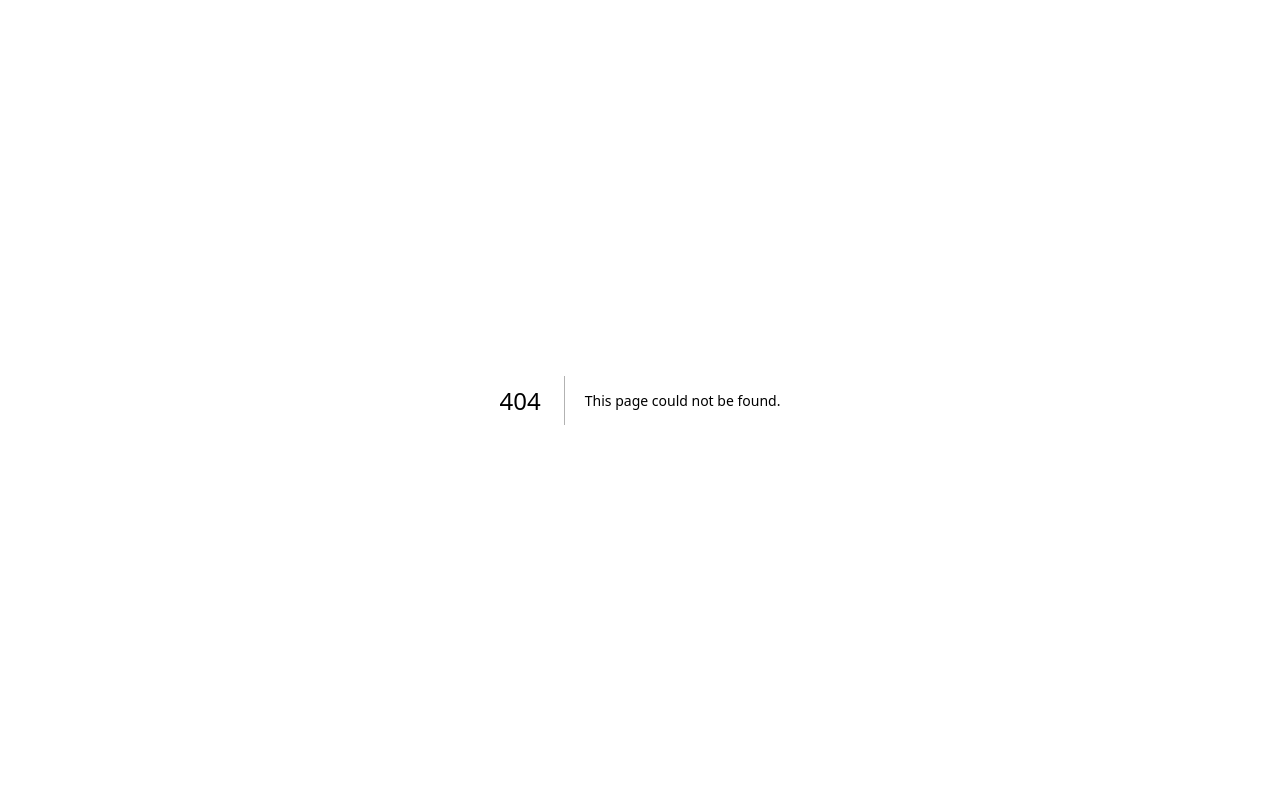
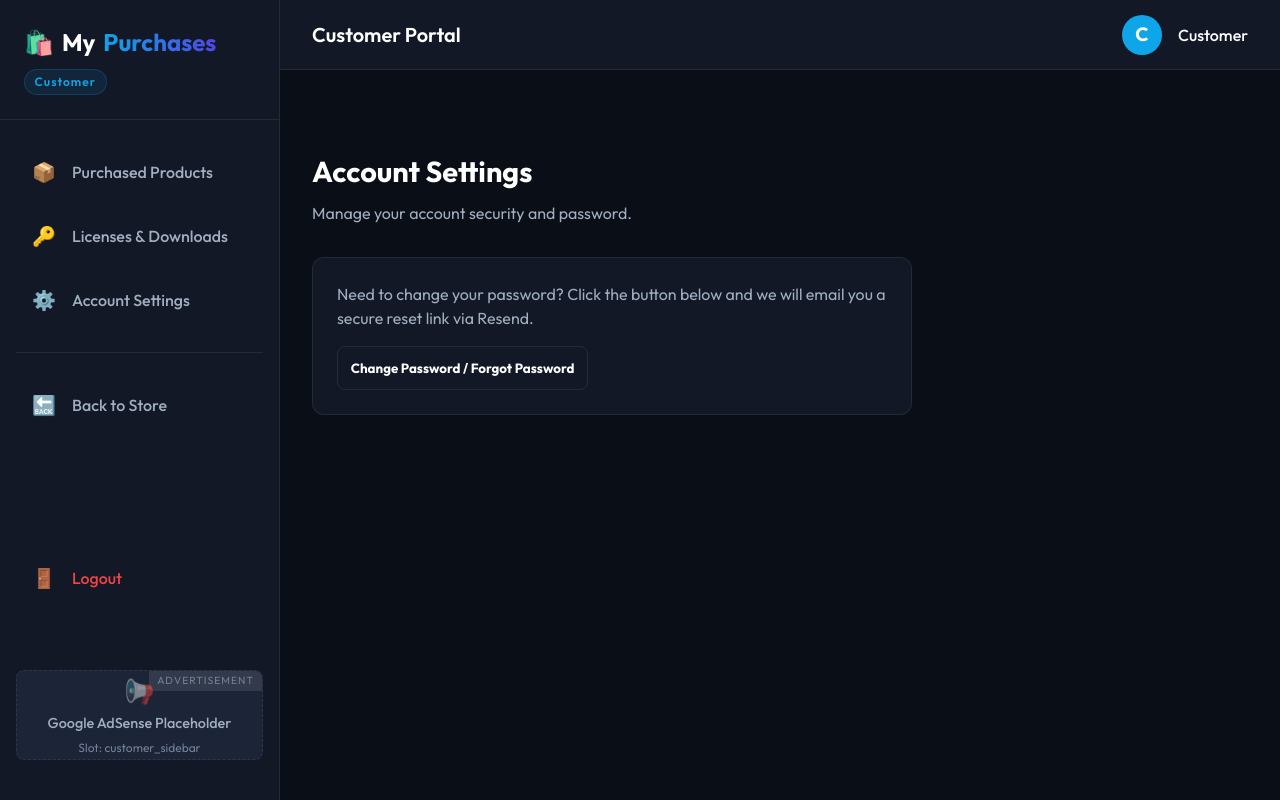
Before and after one commit to limitxpand/StoreOnline, a Next.js app: page /customer/settings in a window 1280 px wide. Before the commit this address had no page. Built offline with nearby package versions, Linux system fonts and the light colour scheme; no server answers.

Commit message:
Update Customer Dashboard: Fetch actual user session name/initial and add Account Settings page

```diff
--- a/app/customer/layout.tsx
+++ b/app/customer/layout.tsx
@@ -1,12 +1,16 @@
 import Link from 'next/link';
 import AdBanner from '../../components/AdBanner';
 import styles from '../dashboard/dashboard.module.css';
+import { getServerSession } from "next-auth/next";
+import { authOptions } from "@/app/api/auth/[...nextauth]/route";
 
-export default function CustomerLayout({
+export default async function CustomerLayout({
   children,
 }: {
   children: React.ReactNode;
 }) {
+  const session = await getServerSession(authOptions);
+  const userName = session?.user?.name || "Customer";
   return (
     <div className={styles.layout}>
       {/* Customer Sidebar */}
@@ -22,6 +26,9 @@ export default function CustomerLayout({
           </Link>
           <Link href="/customer/licenses" className={styles.navLink}>
             <span className={styles.icon}>🔑</span> Licenses & Downloads
+          </Link>
+          <Link href="/customer/settings" className={styles.navLink}>
+            <span className={styles.icon}>⚙️</span> Account Settings
           </Link>
           <div className={styles.divider}></div>
           <Link href="/" className={styles.navLink}>
@@ -43,8 +50,10 @@ export default function CustomerLayout({
         <header className={styles.topbar}>
           <div className={styles.pageTitle}>Customer Portal</div>
           <div className={styles.userMenu}>
-            <div className={styles.avatar} style={{ background: 'var(--accent-secondary)' }}>U</div>
-            <span>John Doe</span>
+            <div className={styles.avatar} style={{ background: 'var(--accent-secondary)' }}>
+              {userName.charAt(0).toUpperCase()}
+            </div>
+            <span>{userName}</span>
           </div>
         </header>
 
--- /dev/null
+++ b/app/customer/settings/page.tsx
@@ -0,0 +1,14 @@
+import { getServerSession } from "next-auth/next";
+import { authOptions } from "@/app/api/auth/[...nextauth]/route";
+import AccountSecurity from "@/components/AccountSecurity";
+
+export default async function CustomerSettings() {
+  const session = await getServerSession(authOptions);
+  const email = session?.user?.email || "";
+
+  return (
+    <div>
+      <AccountSecurity email={email} />
+    </div>
+  );
+}
```
